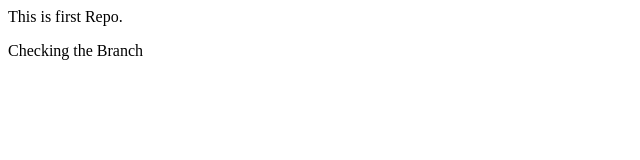
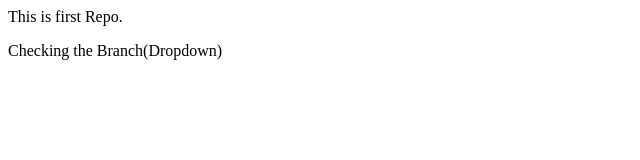
Before and after one commit to Ravi9605/localRepo, a plain HTML site: page index.html in a window 1280 px wide. Shown: the full height of the page, 0-640 px from the left. Drawn offline with Linux system fonts and the light colour scheme.

Commit message:
Add Dropdown

```diff
--- a/index.html
+++ b/index.html
@@ -1,2 +1,2 @@
 <p>This is first Repo.</p>
-<p>Checking the Branch </p>
+<p>Checking the Branch(Dropdown) </p>
```
